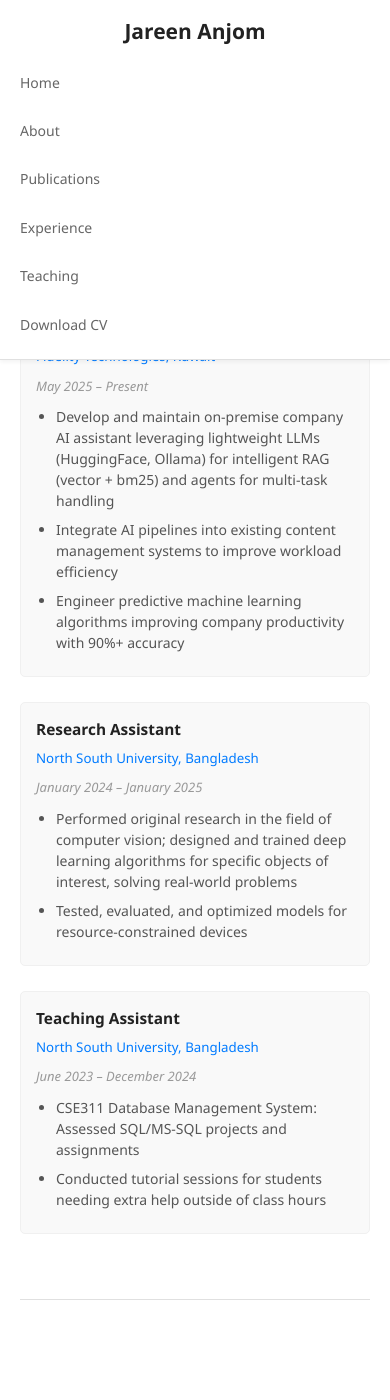
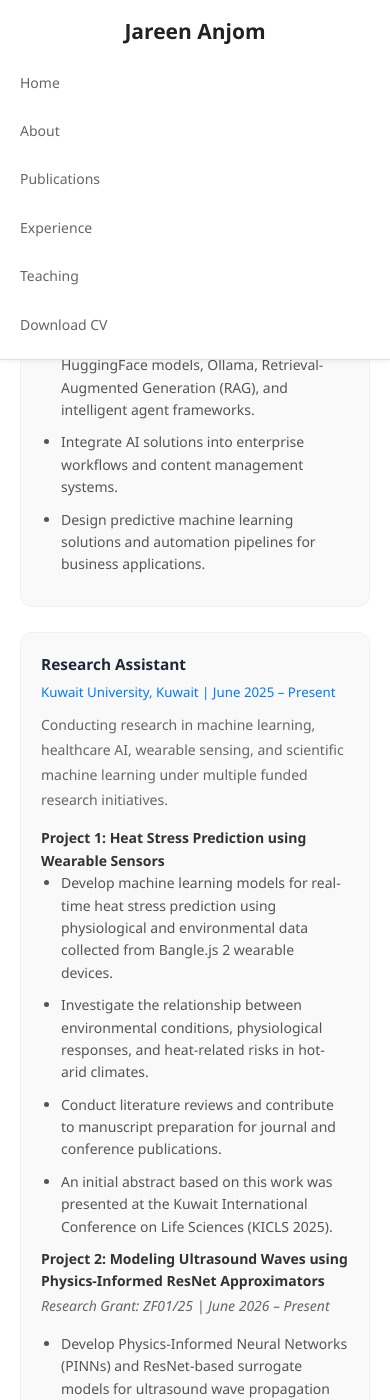
Before and after one commit to jareenanjom/jareenanjom.github.io, a Jekyll site: the page built from _pages/index.md, in a window 390 px wide and 1400 px high, scrolled down 5234 px. Built offline with Jekyll 4.4.1, drawn with Linux system fonts in a browser that asks for light colours; some of the changed lines change nothing that is shown; some of the changed text lies outside the part shown.

Commit message:
(feat) detailed information

```diff
--- a/_pages/index.md
+++ b/_pages/index.md
@@ -14,9 +14,95 @@
     scroll-behavior: smooth;
   }
 
+  .page-shell {
+    display: grid;
+    grid-template-columns: 280px 1fr;
+    gap: 40px;
+    align-items: start;
+  }
+
+  .profile-sidebar {
+    position: sticky;
+    top: 100px;
+    padding: 32px 24px;
+    background: #ffffff;
+    border: 1px solid #e6e6e6;
+    border-radius: 24px;
+    box-shadow: 0 18px 50px rgba(44, 44, 44, 0.06);
+  }
+
+  .profile-sidebar h1 {
+    font-size: 2.1em;
+    margin: 16px 0 8px;
+    color: #1f2937;
+  }
+
+  .profile-role {
+    margin-bottom: 18px;
+    color: #4b5563;
+    font-size: 1.05em;
+  }
+
+  .profile-image {
+    width: 220px;
+    height: 220px;
+    border-radius: 50%;
+    margin: 0 auto 24px;
+    background-color: #f5f7fb;
+    display: flex;
+    align-items: center;
+    justify-content: center;
+    font-size: 14px;
+    color: #9ca3af;
+    border: 2px solid #e5e7eb;
+  }
+
+  .profile-summary {
+    color: #555b63;
+    line-height: 1.7;
+    font-size: 0.98em;
+    margin-bottom: 24px;
+  }
+
+  .profile-meta {
+    list-style: none;
+    padding: 0;
+    margin: 0 0 24px;
+    color: #4b5563;
+    font-size: 0.95em;
+    line-height: 1.8;
+  }
+
+  .profile-meta li {
+    margin-bottom: 10px;
+  }
+
+  .profile-links {
+    display: grid;
+    grid-template-columns: repeat(2, minmax(0, 1fr));
+    gap: 10px;
+  }
+
+  .profile-links a {
+    display: inline-flex;
+    align-items: center;
+    justify-content: center;
+    padding: 10px 14px;
+    background-color: #007bff;
+    color: white;
+    text-decoration: none;
+    border-radius: 8px;
+    transition: background-color 0.3s;
+    font-size: 0.92em;
+  }
+
+  .profile-links a:hover {
+    background-color: #0056b3;
+  }
+
   .section {
     margin-bottom: 60px;
-    padding: 40px 0;
+    padding: 0;
     border-bottom: 1px solid #e0e0e0;
   }
 
@@ -37,52 +123,17 @@
     color: #444;
   }
 
-  .profile-header {
-    text-align: center;
-    margin-bottom: 50px;
-    padding: 40px 0;
-  }
-
-  .profile-image {
-    width: 180px;
-    height: 180px;
-    border-radius: 50%;
-    margin: 0 auto 20px;
-    background-color: #f0f0f0;
-    display: flex;
-    align-items: center;
-    justify-content: center;
-    font-size: 14px;
-    color: #999;
-    border: 2px solid #ddd;
-  }
-
-  .profile-links {
-    margin-top: 20px;
-  }
-
-  .profile-links a {
-    display: inline-block;
-    margin: 0 15px;
-    padding: 10px 15px;
-    background-color: #007bff;
-    color: white;
-    text-decoration: none;
-    border-radius: 5px;
-    transition: background-color 0.3s;
-    font-size: 14px;
-  }
-
-  .profile-links a:hover {
-    background-color: #0056b3;
+  .what-new-item,
+  .publication-item,
+  .experience-item {
+    margin-bottom: 25px;
+    padding: 20px;
+    background-color: #f9f9f9;
+    border-radius: 12px;
   }
 
   .what-new-item {
-    margin-bottom: 25px;
-    padding: 15px;
-    background-color: #f9f9f9;
     border-left: 4px solid #007bff;
-    border-radius: 3px;
   }
 
   .what-new-date {
@@ -92,22 +143,16 @@
   }
 
   .what-new-text {
-    margin-top: 8px;
+    margin-top: 10px;
     line-height: 1.6;
     color: #555;
-  }
-
-  .publication-item {
-    margin-bottom: 25px;
-    padding: 15px;
-    background-color: #f9f9f9;
-    border-radius: 5px;
   }
 
   .publication-title {
     font-weight: bold;
     font-size: 1.05em;
     margin-bottom: 8px;
+    color: #1f2937;
   }
 
   .publication-meta {
@@ -117,17 +162,18 @@
   }
 
   .publication-links {
-    margin-top: 8px;
+    margin-top: 12px;
   }
 
   .publication-links a {
     display: inline-block;
     margin-right: 12px;
-    padding: 5px 10px;
+    margin-bottom: 8px;
+    padding: 7px 12px;
     background-color: #e8e8e8;
     color: #333;
     text-decoration: none;
-    border-radius: 3px;
+    border-radius: 6px;
     font-size: 12px;
     transition: background-color 0.3s;
   }
@@ -136,17 +182,11 @@
     background-color: #d0d0d0;
   }
 
-  .experience-item {
-    margin-bottom: 25px;
-    padding: 15px;
-    background-color: #f9f9f9;
-    border-radius: 5px;
-  }
-
   .position-title {
     font-weight: bold;
     font-size: 1.1em;
     margin-bottom: 5px;
+    color: #1f2937;
   }
 
   .position-org {
@@ -167,8 +207,8 @@
   }
 
   .position-bullets li {
-    margin-bottom: 8px;
-    line-height: 1.5;
+    margin-bottom: 10px;
+    line-height: 1.6;
     color: #555;
     font-size: 14px;
   }
@@ -179,26 +219,57 @@
     margin-top: -60px;
     visibility: hidden;
   }
+
+  @media (max-width: 1024px) {
+    .page-shell {
+      grid-template-columns: 1fr;
+    }
+
+    .profile-sidebar {
+      position: relative;
+      top: auto;
+      margin-bottom: 40px;
+    }
+  }
+
+  @media (max-width: 640px) {
+    .profile-links {
+      grid-template-columns: 1fr;
+    }
+
+    .profile-image {
+      width: 160px;
+      height: 160px;
+    }
+  }
 </style>
 
 <!-- Hero Section -->
-<div id="home" class="nav-anchor"></div>
-<div class="profile-header">
-  <div class="profile-image">
-    Portrait (upload PNG later)
-  </div>
-  <h1 style="margin: 20px 0 10px 0; font-size: 2.5em;">Jareen Anjom</h1>
-  <p style="font-size: 1.2em; color: #666; margin-bottom: 10px;">AI Researcher | Deep Learning Specialist</p>
-  <p style="color: #888; font-size: 0.95em; max-width: 600px; margin: 10px auto;">
-    Leveraging deep learning and edge intelligence for healthcare applications, assistive technologies, and real-world problem solving.
-  </p>
-  <div class="profile-links">
-    <a href="https://scholar.google.com/citations?user=1hBBLEkAAAAJ&hl=en" target="_blank">Google Scholar</a>
-    <a href="https://orcid.org/0009-0003-9091-9992" target="_blank">ORCID</a>
-    <a href="https://github.com/jareenanjom" target="_blank">GitHub</a>
-    <a href="https://www.linkedin.com/in/jareen-anjom/" target="_blank">LinkedIn</a>
-  </div>
-</div>
+<div class="page-shell">
+  <aside class="profile-sidebar">
+    <div id="home" class="nav-anchor"></div>
+    <div class="profile-image">
+      Portrait (upload PNG later)
+    </div>
+    <h1>Jareen Anjom</h1>
+    <p class="profile-role">AI Researcher | Deep Learning Specialist</p>
+    <p class="profile-summary">
+      I build AI systems for healthcare, wearable sensing, and intelligent enterprise applications using lightweight models, edge intelligence, and modern ML toolchains.
+    </p>
+    <ul class="profile-meta">
+      <li>Kuwait City, Kuwait</li>
+      <li>AI Specialist at Fidelity Technologies</li>
+      <li>Research Assistant at Kuwait University</li>
+      <li>Deep Learning • Edge AI • Computer Vision</li>
+    </ul>
+    <div class="profile-links">
+      <a href="https://scholar.google.com/citations?user=1hBBLEkAAAAJ&hl=en" target="_blank">Google Scholar</a>
+      <a href="https://orcid.org/0009-0003-9091-9992" target="_blank">ORCID</a>
+      <a href="https://github.com/jareenanjom" target="_blank">GitHub</a>
+      <a href="https://www.linkedin.com/in/jareen-anjom/" target="_blank">LinkedIn</a>
+    </div>
+  </aside>
+  <div class="page-content">
 
 <!-- What's New Section -->
 <div class="section">
@@ -348,43 +419,57 @@
   <h2>Experience</h2>
 
   <div class="experience-item">
-    <div class="position-title">Research Assistant</div>
-    <div class="position-org">Kuwait University, Kuwait</div>
-    <div class="position-dates">June 2025 – Present</div>
+    <div class="position-title">AI Specialist</div>
+    <div class="position-org">Fidelity Technologies, Kuwait | May 2025 – Present</div>
     <ul class="position-bullets">
-      <li>Develop and optimize machine learning models for real-time heat stress prediction in the KU campus using physiological and environmental sensor data collected from Bangle.js 2 wearable devices</li>
-      <li>Review literature and draft research articles for journal and conference publications related to wearable health monitoring and AI-based healthcare systems</li>
-    </ul>
-  </div>
-
-  <div class="experience-item">
-    <div class="position-title">AI Specialist</div>
-    <div class="position-org">Fidelity Technologies, Kuwait</div>
-    <div class="position-dates">May 2025 – Present</div>
-    <ul class="position-bullets">
-      <li>Develop and maintain on-premise company AI assistant leveraging lightweight LLMs (HuggingFace, Ollama) for intelligent RAG (vector + bm25) and agents for multi-task handling</li>
-      <li>Integrate AI pipelines into existing content management systems to improve workload efficiency</li>
-      <li>Engineer predictive machine learning algorithms improving company productivity with 90%+ accuracy</li>
+      <li>Develop and maintain on-premise AI assistants using lightweight LLMs, HuggingFace models, Ollama, Retrieval-Augmented Generation (RAG), and intelligent agent frameworks.</li>
+      <li>Integrate AI solutions into enterprise workflows and content management systems.</li>
+      <li>Design predictive machine learning solutions and automation pipelines for business applications.</li>
     </ul>
   </div>
 
   <div class="experience-item">
     <div class="position-title">Research Assistant</div>
-    <div class="position-org">North South University, Bangladesh</div>
-    <div class="position-dates">January 2024 – January 2025</div>
+    <div class="position-org">Kuwait University, Kuwait | June 2025 – Present</div>
+    <p>Conducting research in machine learning, healthcare AI, wearable sensing, and scientific machine learning under multiple funded research initiatives.</p>
+    <div class="position-meta"><strong>Project 1: Heat Stress Prediction using Wearable Sensors</strong></div>
     <ul class="position-bullets">
-      <li>Performed original research in the field of computer vision; designed and trained deep learning algorithms for specific objects of interest, solving real-world problems</li>
-      <li>Tested, evaluated, and optimized models for resource-constrained devices</li>
+      <li>Develop machine learning models for real-time heat stress prediction using physiological and environmental data collected from Bangle.js 2 wearable devices.</li>
+      <li>Investigate the relationship between environmental conditions, physiological responses, and heat-related risks in hot-arid climates.</li>
+      <li>Conduct literature reviews and contribute to manuscript preparation for journal and conference publications.</li>
+      <li>An initial abstract based on this work was presented at the Kuwait International Conference on Life Sciences (KICLS 2025).</li>
+    </ul>
+    <div class="position-meta"><strong>Project 2: Modeling Ultrasound Waves using Physics-Informed ResNet Approximators</strong></div>
+    <p><em>Research Grant: ZF01/25 | June 2026 – Present</em></p>
+    <ul class="position-bullets">
+      <li>Develop Physics-Informed Neural Networks (PINNs) and ResNet-based surrogate models for ultrasound wave propagation governed by partial differential equations (PDEs).</li>
+      <li>Benchmark deep learning approximators against traditional Finite Difference Method (FDM) simulations.</li>
+      <li>Extend modeling approaches toward realistic skull-image domains for biomedical ultrasound applications.</li>
+      <li>Develop reproducible machine learning workflows using Python, PyTorch, TensorFlow, version control systems, and containerized environments.</li>
+      <li>Assist in experiment design, result analysis, visualization, and scientific publication preparation.</li>
+    </ul>
+  </div>
+
+  <div class="experience-item">
+    <div class="position-title">Research Assistant</div>
+    <div class="position-org">North South University, Bangladesh | January 2024 – January 2025</div>
+    <p><strong>Research Grant:</strong> CTRG-23-SEPS-29</p>
+    <ul class="position-bullets">
+      <li>Conducted research in computer vision and deep edge intelligence.</li>
+      <li>Designed, trained, and optimized deep learning models for deployment on resource-constrained devices.</li>
+      <li>Contributed to research projects in healthcare AI, assistive technologies, satellite imagery analysis, and computer vision applications.</li>
+      <li>Participated in manuscript preparation and publication of peer-reviewed research articles.</li>
     </ul>
   </div>
 
   <div class="experience-item">
     <div class="position-title">Teaching Assistant</div>
-    <div class="position-org">North South University, Bangladesh</div>
-    <div class="position-dates">June 2023 – December 2024</div>
+    <div class="position-org">CSE311: Database Management Systems</div>
+    <div class="position-org">North South University, Bangladesh | June 2023 – December 2024</div>
     <ul class="position-bullets">
-      <li>CSE311 Database Management System: Assessed SQL/MS-SQL projects and assignments</li>
-      <li>Conducted tutorial sessions for students needing extra help outside of class hours</li>
+      <li>Assisted in teaching SQL and database management concepts.</li>
+      <li>Evaluated assignments, projects, and laboratory work.</li>
+      <li>Conducted tutorial sessions and provided academic support to undergraduate students.</li>
     </ul>
   </div>
 </div>
@@ -407,3 +492,5 @@
     <a href="/files/Jareen_Anjom_CV.pdf" style="color: #007bff; text-decoration: none;">Download Full CV</a>
   </p>
 </div>
+  </div>
+</div>
```
